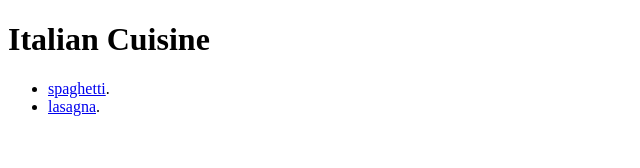
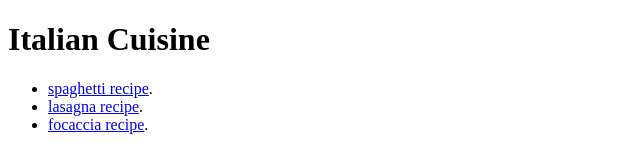
Before and after one commit to juligz/odin-recipes, a plain HTML site: page index.html in a window 1280 px wide. Shown: the whole page, without its empty margins (0-640 px from the left). Drawn offline with Linux system fonts and the light colour scheme.

Commit message:
add new recipe

```diff
--- a/index.html
+++ b/index.html
@@ -10,8 +10,9 @@
         <h1>Italian Cuisine</h1>
     </header>
     <ul>
-    <li><a href="recipies/spaghetti.html">spaghetti</a>.</li>
-    <li><a href="recipies/lasagna.html">lasagna</a>.</li>
+    <li><a href="recipes/spaghetti.html">spaghetti recipe</a>.</li>
+    <li><a href="recipes/lasagna.html">lasagna recipe</a>.</li>
+    <li><a href="recipes/focaccia.html">focaccia recipe</a>.</li>
     </ul>
 </body>
 </html>
```
